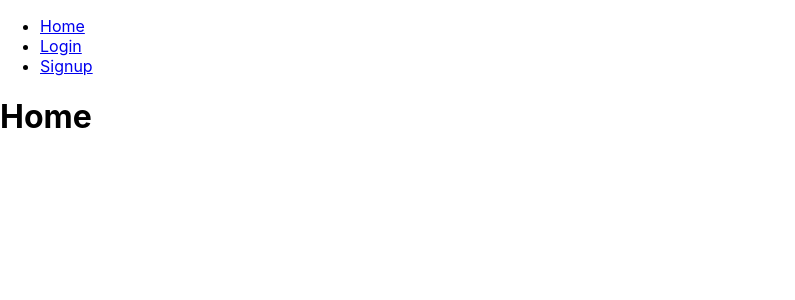
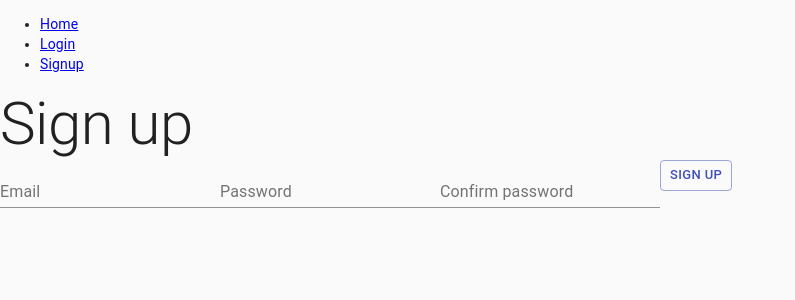
Before and after one commit to blangwell/caregiver-app-react, a React (Create React App) app: page /signup in a window 1280 px wide. Shown: the top 300 px of the page, without its empty margins (0-795 px from the left). Built offline with nearby package versions, Linux system fonts and the light colour scheme.

Commit message:
Style login form with material-ui

```diff
--- a/src/App.js
+++ b/src/App.js
@@ -4,33 +4,35 @@ import {
   Switch,
   Route,
 } from "react-router-dom";
+import CssBaseline from '@material-ui/core/CssBaseline';
 import Home from './components/Home';
 import LoginForm from './components/LoginForm';
-import Signup from './components/Signup';
 import Nav from './components/Nav';
+import SignupForm from './components/SignupForm';
+
 
 function App() {
   return (
     <Router>
+      <CssBaseline />
       <div>
         <Nav />
         <Switch>
           <Route path="/login">
             <LoginForm />
           </Route>
-          {/* <Route path="/signup">
-            <Signup />
-          </Route> */}
+          <Route path="/signup">
+            <SignupForm />
+          </Route>
           {/* "/" route must be last <Switch> looks through its children <Route>s and
             renders the first one that matches */}
           <Route path="/">
             <Home />
           </Route>
         </Switch>
-
       </div>
     </Router>
   );
-}
+};
 
 export default App;
--- a/src/components/Home.js
+++ b/src/components/Home.js
@@ -1,7 +1,9 @@
+import Typography from '@material-ui/core/Typography';
+
 export default function Home() {
   return (
     <>
-      <h1>Home</h1>
+      <Typography variant="h1">Caregiver Charting</Typography>
     </>
-  )
+  );
 };
--- a/src/components/LoginForm.js
+++ b/src/components/LoginForm.js
@@ -1,7 +1,10 @@
 import axios from 'axios';
-import { Formik, Form, useFormik } from 'formik';
+import { useFormik } from 'formik';
 import Button from '@material-ui/core/Button';
+import Container from '@material-ui/core/Container';
+import { makeStyles } from '@material-ui/core/styles';
 import TextField from '@material-ui/core/TextField';
+import Typography from '@material-ui/core/Typography';
 import * as Yup from 'yup';
 
 const postLogin = async (values) => {
@@ -18,12 +21,27 @@ const postLogin = async (values) => {
   };
 };
 
+const useStyles = makeStyles(theme => ({
+  root: {
+    display: 'flex',
+    flexDirection: 'column',
+    alignItems: 'center'
+  },
+  form: {
+    width: '100%'
+  },
+  submit: {
+    margin: theme.spacing(3, "auto")
+  }
+}));
+
 const validationSchema = Yup.object({
   email: Yup.string().email('Invalid email address').required('Required'),
   password: Yup.string().required('Required'),
 });
 
 const LoginForm = () => {
+  const classes = useStyles();
   const formik = useFormik({
     initialValues: {
       email: '',
@@ -35,13 +53,18 @@ const LoginForm = () => {
     }
   });
   return (
-    <div>
-      <form onSubmit={formik.handleSubmit}>
+      <Container maxWidth="xs" >
+        <div className={classes.root}>
+        <Typography variant="h5" component="h1">Login</Typography>
+        <form onSubmit={formik.handleSubmit} className={classes.form}>
           <TextField
             id="email"
             name="email"
             type="email"
-          label="Email"
+            label="Email*"
+            variant="outlined"
+            margin="normal"
+            fullWidth
             value={formik.values.email}
             onChange={formik.handleChange}
             onBlur={formik.handleBlur}
@@ -49,27 +72,31 @@ const LoginForm = () => {
             helperText={formik.touched.email && formik.errors.email}
           />
           <TextField
-          label="Password"
             id="password"
             name="password"
             type="password"
-          label="Password"
+            label="Password*"
+            variant="outlined"
+            margin="normal"
+            fullWidth
             value={formik.values.password}
             onChange={formik.handleChange}
             onBlur={formik.handleBlur}
             error={formik.touched.password && Boolean(formik.errors.password)}
             helperText={formik.touched.password && formik.errors.password}
-        /><br/>
+          />
           <Button
-          variant="outlined"
             color="primary"
-          size="small"
             type="submit"
+            variant="contained"
+            fullWidth
+            className={classes.submit}
           >
             Login
           </Button>
         </form>
         </div>
+      </Container>
   );
 };
 
--- /dev/null
+++ b/src/components/SignupForm.js
@@ -0,0 +1,89 @@
+import axios from 'axios';
+import { useFormik } from 'formik';
+import Button from '@material-ui/core/Button';
+import TextField from '@material-ui/core/TextField';
+import Typography from '@material-ui/core/Typography';
+import * as Yup from 'yup';
+
+const postSignup = async (values) => {
+  try {
+    const response = await axios.post('http://localhost:8000/signup', {
+      email: values.email,
+      password: values.password,
+      confirmPassword: values.password
+    });
+    console.log(response);
+  } catch (err) {
+    console.log(err);
+  };
+};
+
+const validationSchema = Yup.object({
+  email: Yup.string().email('Invalid email address').required('Required'),
+  password: Yup.string().required('Required'),
+  confirmPassword: Yup.string().oneOf([Yup.ref('password'), null], 'Passwords must match')
+});
+
+const SignupForm = () => {
+  const formik = useFormik({
+    initialValues: {
+      email: '',
+      password: '',
+      confirmPassword: ''
+    },
+    validationSchema: validationSchema,
+    onSubmit: (values) => {
+      postSignup(values);
+    }
+  });
+  return (
+    <div>
+      <Typography variant="h2" component="h1">Sign up</Typography>
+      <form onSubmit={formik.handleSubmit}>
+        <TextField
+          id="email"
+          name="email"
+          type="email"
+          label="Email"
+          value={formik.values.email}
+          onChange={formik.handleChange}
+          onBlur={formik.handleBlur}
+          error={formik.touched.email && Boolean(formik.errors.email)}
+          helperText={formik.touched.email && formik.errors.email}
+        />
+        <TextField
+          id="password"
+          name="password"
+          type="password"
+          label="Password"
+          value={formik.values.password}
+          onChange={formik.handleChange}
+          onBlur={formik.handleBlur}
+          error={formik.touched.password && Boolean(formik.errors.password)}
+          helperText={formik.touched.password && formik.errors.password}
+        />
+        <TextField
+          id="confirmPassword"
+          name="confirmPassword"
+          type="password"
+          label="Confirm password"
+          value={formik.values.confirmPassword}
+          onChange={formik.handleChange}
+          onBlur={formik.handleBlur}
+          error={formik.touched.confirmPassword && Boolean(formik.errors.confirmPassword)}
+          helperText={formik.touched.confirmPassword && formik.errors.confirmPassword}
+        />
+        <Button
+          variant="outlined"
+          color="primary"
+          size="small"
+          type="submit"
+        >
+          Sign up
+        </Button>
+      </form>
+    </div>
+  );
+};
+
+export default SignupForm;
```
Also changed, not shown: src/components/TextInput.js (deleted, +0 -16 lines), src/components/Router.js (added), src/components/Signup.js (added). Lines whose indentation alone changed are shown as unchanged.
